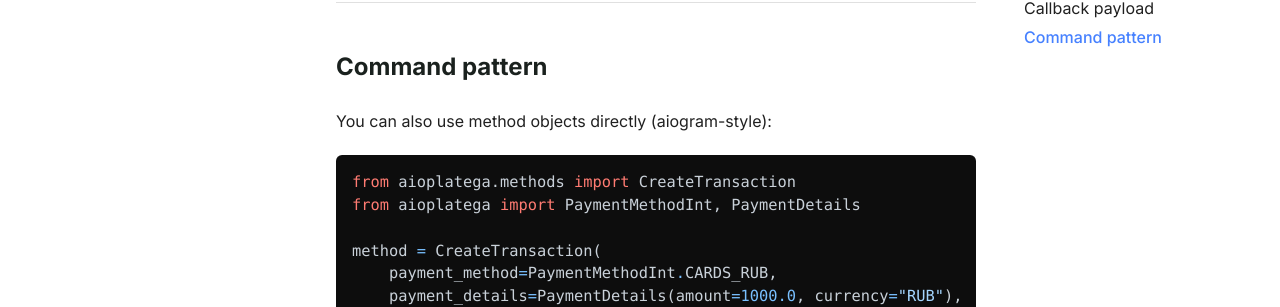
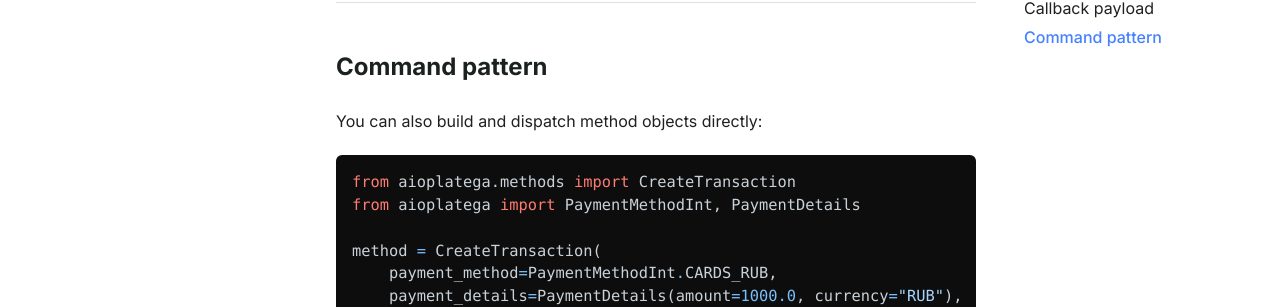
Before and after one commit to DOFER998/aioplatega, a Sphinx documentation site: the page built from docs/getting-started.md, in a window 1280 px wide and 900 px high, scrolled down 3459 px. Shown: the part 306-613 px from the top of the window. Built offline with Sphinx 7.4.7, drawn with Linux system fonts in a browser that asks for light colours; the version number could not be read and is left out.

Commit message:
docs: drop aiogram references from user-facing copy
The command pattern stands on its own; naming an unrelated library in
the feature list, docs cards, and a public docstring only invited the
question of what the two projects have to do with each other.

````diff
--- a/README.rst
+++ b/README.rst
@@ -36,7 +36,7 @@ Features
 - Fully asynchronous (`asyncio <https://docs.python.org/3/library/asyncio.html>`_)
 - Type-safe with `Pydantic v2 <https://docs.pydantic.dev/latest/>`_ models and full type annotations
 - Supports `mypy <http://mypy-lang.org/>`_ strict mode
-- aiogram-style command pattern for API methods
+- Command-pattern method objects for every API endpoint
 - Typed exception hierarchy for every HTTP status
 - Lazy connection pool with ``aiohttp``
 
--- a/docs/api/methods.rst
+++ b/docs/api/methods.rst
@@ -1,7 +1,7 @@
 Methods
 =======
 
-Command-pattern objects representing API endpoints (aiogram-style).
+Command-pattern objects representing API endpoints.
 
 PlategaMethod
 -------------
--- a/docs/getting-started.md
+++ b/docs/getting-started.md
@@ -156,7 +156,7 @@ print(payload.payment_method)  # int
 
 ## Command pattern
 
-You can also use method objects directly (aiogram-style):
+You can also build and dispatch method objects directly:
 
 ```python
 from aioplatega.methods import CreateTransaction
--- a/docs/index.rst
+++ b/docs/index.rst
@@ -27,7 +27,7 @@ Async Python SDK for the `Platega <https://platega.io>`_ payment API.
    .. grid-item-card:: Command pattern
       :class-card: sd-border-0
 
-      aiogram-style method objects for every API endpoint.
+      Reusable method objects for every API endpoint.
 
    .. grid-item-card:: Error handling
       :class-card: sd-border-0
````
Also changed, not shown: 1 other file.
